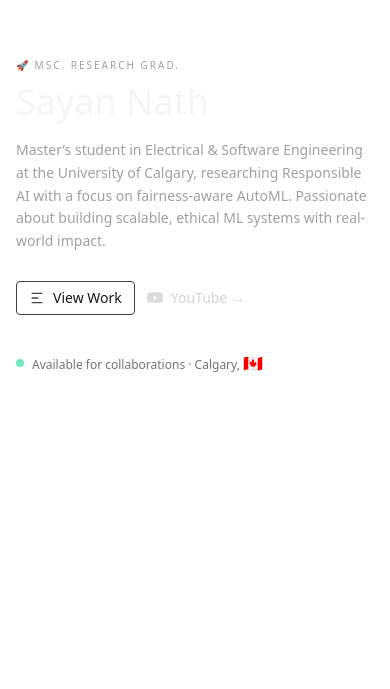
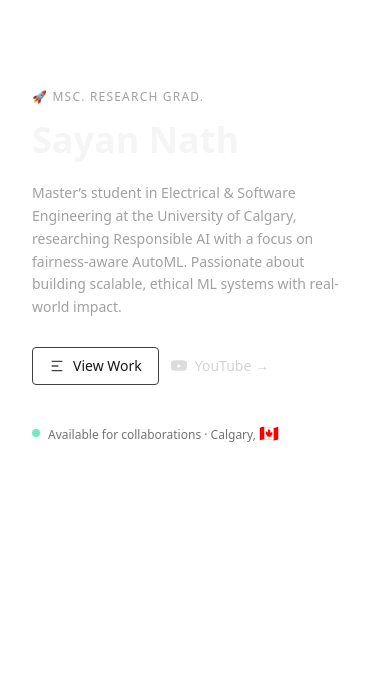
Before and after one commit to sayannath/portfolio, a Next.js app: page / in a window 390 px wide. Shown: the part 155-844 px from the top of the page. Built offline with nearby package versions, Linux system fonts and the light colour scheme.

Commit message:
Added the responsiveness to the Home Section

```diff
--- a/src/components/Hero.tsx
+++ b/src/components/Hero.tsx
@@ -1,18 +1,30 @@
 "use client";
 
 import Link from "next/link";
+import { useEffect } from "react";
 
 export default function Hero() {
+    useEffect(() => {
+    const heroSection = document.getElementById("home");
+        if (heroSection) {
+            heroSection.style.opacity = "0"; // Changed 0 to "0"
+            setTimeout(() => {
+                heroSection.style.transition = "opacity 0.5s ease-in-out";
+                heroSection.style.opacity = "1"; // Changed 1 to "1"
+            }, 100);
+        }
+    }, []);
+
     return (
-        <section id="home" className="relative min-h-[88vh] flex items-center">
-            {/* Content */}
+        <section id="home" className="relative min-h-screen flex items-center p-4">
+            {/* Content Wrapper */}
             <div className="w-full mx-auto max-w-screen-xl px-4 sm:px-6 lg:px-8">
                 <div className="max-w-3xl md:max-w-4xl lg:max-w-5xl">
-                    <p className="tracking-[0.2em] text-[10px] xs:text-xs sm:text-sm text-neutral-400 uppercase">
+                    <p className="text-xs sm:text-sm text-neutral-400 uppercase tracking-widest">
                         🚀 MSc. Research Grad.
                     </p>
 
-                    <h1 className="mt-3 text-[36px] sm:text-[56px] lg:text-[76px] leading-[0.95] font-medium text-neutral-100">
+                    <h1 className="mt-3 text-4xl sm:text-6xl lg:text-8xl leading-tight font-semibold text-neutral-100">
                         Sayan Nath
                     </h1>
 
@@ -25,9 +37,9 @@ export default function Hero() {
                     <div className="mt-7 flex flex-wrap items-center gap-3 sm:gap-4 text-sm">
                         <Link
                             href="#work"
-                            className="group inline-flex items-center gap-2 rounded border border-neutral-700 px-3 py-1.5 hover:border-neutral-500 hover:bg-neutral-900"
+                            className="group inline-flex items-center gap-2 rounded border border-neutral-700 px-4 py-2 hover:border-neutral-500 hover:bg-neutral-900 transition-colors"
                         >
-                            <svg viewBox="0 0 24 24" fill="currentColor" className="size-4 opacity-80" aria-hidden>
+                            <svg viewBox="0 0 24 24" fill="currentColor" className="size-4 opacity-80" aria-hidden="true">
                                 <path d="M4 4h16v2H4zm0 7h10v2H4zm0 7h16v2H4z" />
                             </svg>
                             <span className="font-medium">View Work</span>
@@ -35,14 +47,14 @@ export default function Hero() {
 
                         <Link
                             href="http://youtube.com/@sayannath662"
-                            className="inline-flex items-center gap-2 text-neutral-300 hover:text-white"
+                            className="inline-flex items-center gap-2 text-neutral-300 hover:text-white transition-colors"
                             target="_blank"
                             rel="noreferrer noopener"
                         >
-                            <svg viewBox="0 0 24 24" fill="currentColor" className="size-4 opacity-80" aria-hidden>
+                            <svg viewBox="0 0 24 24" fill="currentColor" className="size-4 opacity-80" aria-hidden="true">
                                 <path d="M23.498 6.186a2.97 2.97 0 00-2.09-2.103C19.425 3.5 12 3.5 12 3.5s-7.425 0-9.408.583a2.97 2.97 0 00-2.09 2.103A31.35 31.35 0 000 12c0 1.61.17 3.22.49 4.79.24.95.98 1.69 1.93 1.93C6.1 19.25 12 19.25 12 19.25s7.425 0 9.408-.583a2.97 2.97 0 002.09-2.103A31.35 31.35 0 0024 12a31.35 31.35 0 00-.502-5.814zM9.75 15.02V8.98L15.5 12l-5.75 3.02z" />
                             </svg>
-                            YouTube →
+                            YouTube &rarr;
                         </Link>
                     </div>
 
--- a/src/components/Publication.tsx
+++ b/src/components/Publication.tsx
@@ -35,8 +35,8 @@ const PROJECTS: Project[] = [
             "A fairness-aware genetic algorithm framework that leverages AutoML run history to optimize hyperparameters for both accuracy and fairness.",
         tags: ["AutoML", "Genetic Algorithm", "Fairness", "Bias Mitigation"],
         links: [
-            { label: "Demo", href: "#", external: true },
-            { label: "Preprint", href: "#", external: true },
+            // { label: "Demo", href: "#", external: true },
+            // { label: "Preprint", href: "#", external: true },
         ],
     },
     {
```
